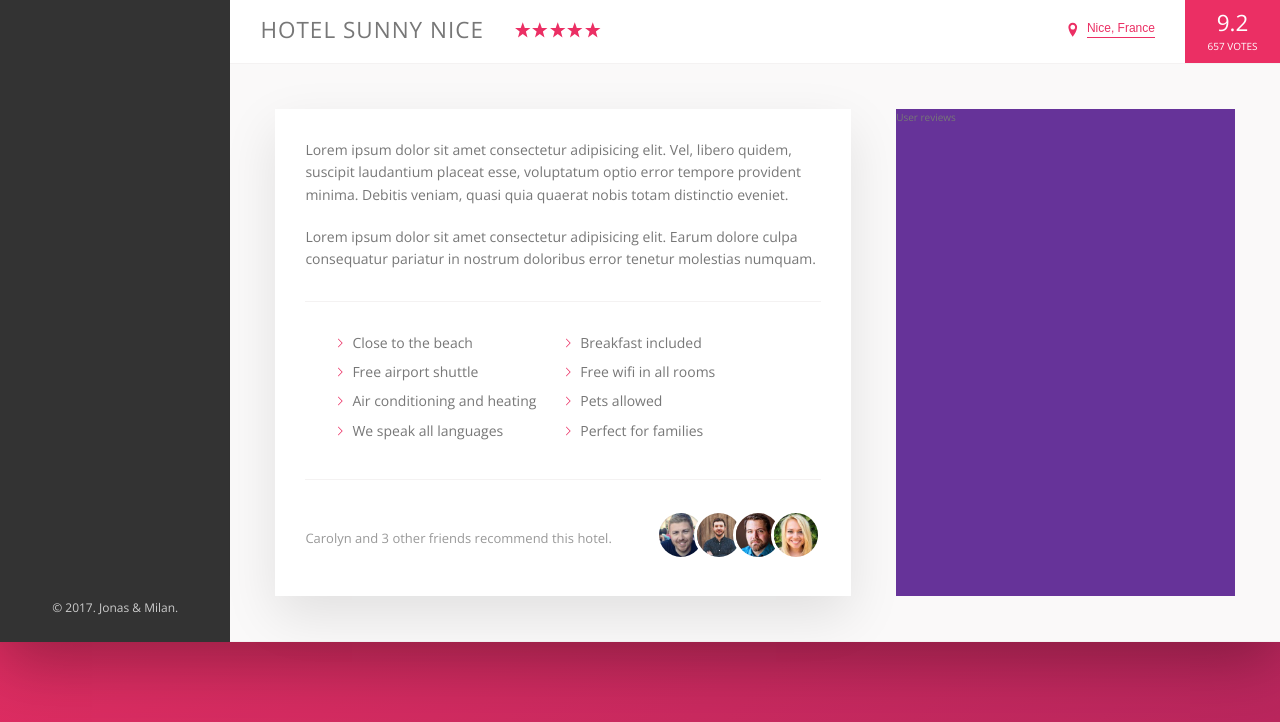
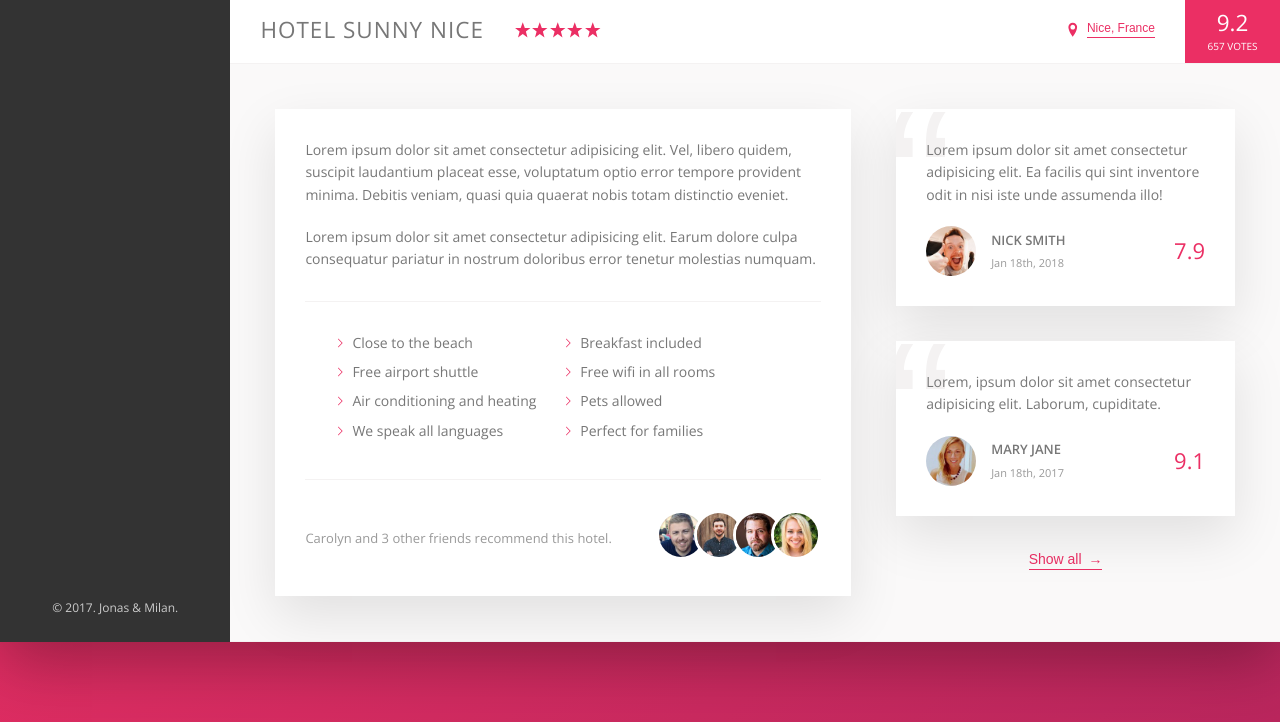
Before and after one commit to ubden/demoTrillo, a website: page index.html in a window 1280 px wide. Shown: the part 564-1286 px from the top of the page. Drawn offline with nearby package versions, Linux system fonts and the light colour scheme.

Commit message:
Reviews section and review component finished

```diff
--- a/index.html
+++ b/index.html
@@ -170,7 +170,35 @@
                     </div>
 
                     <div class="user-reviews">
-                        User reviews
+                        <figure class="review">
+                            <blockquote class="review__text">
+                                Lorem ipsum dolor sit amet consectetur adipisicing elit. Ea facilis qui sint inventore odit in nisi iste unde assumenda illo!
+                            </blockquote>
+                            <figcaption class="review__author">
+                                <img src="img/user-1.jpg" alt="User's photo" class="review__photo">
+                                <div class="review__author-box">
+                                    <p class="review__author-name">Nick Smith</p>
+                                    <p class="review__author-date">Jan 18th, 2018</p>
+                                </div>
+                                <div class="review__rating">7.9</div>
+                            </figcaption>
+                        </figure>
+
+                        <figure class="review">
+                            <blockquote class="review__text">
+                                Lorem, ipsum dolor sit amet consectetur adipisicing elit. Laborum, cupiditate.
+                            </blockquote>
+                            <figcaption class="review__author">
+                                <img src="img/user-2.jpg" alt="User's photo" class="review__photo">
+                                <div class="review__author-box">
+                                    <p class="review__author-name">Mary Jane</p>
+                                    <p class="review__author-date">Jan 18th, 2017</p>
+                                </div>
+                                <div class="review__rating">9.1</div>
+                            </figcaption>
+                        </figure>
+
+                        <button class="btn-inline">Show all <span>&rarr;</span></button>
                     </div>
                 </div>
             </main>
--- a/sass/components/_button-inline.scss
+++ b/sass/components/_button-inline.scss
@@ -7,10 +7,19 @@
     display: inline-block;
     background-color: transparent;
     cursor: pointer;
-    transition: al .2s ease-out;
+    transition: all .2s ease-out;
+
+    & span {
+        margin-left: 3px;
+        transition: margin-left .2s ease-out;
+    }
 
     &:hover {
         color: $color-grey-dark-1;
+
+        span {
+            margin-left: 8px;
+        }
     }
 
     &:focus {
--- /dev/null
+++ b/sass/components/_user-reviews.scss
@@ -0,0 +1,68 @@
+.user-reviews {
+    flex: 1;
+    font-size: 1.4rem;
+    display: flex;
+    flex-direction: column;
+    align-items: center;
+}
+
+.review {
+    background-color: #fff;
+    box-shadow: 0 2rem 5rem rgba(0,0,0,.1);
+    padding: 3rem;
+    margin-bottom: 3.5rem;
+    position: relative;
+    overflow: hidden;
+
+    &::before {
+        content: "\201C";
+        position: absolute;
+        top: -2.75rem;
+        left: -1rem;
+        font-size: 20rem;
+        font-family: sans-serif;
+        line-height: 1;
+        color: $color-grey-light-2;
+        z-index: 1;
+    }
+
+    &__text {
+        margin-bottom: 2rem;
+        position: relative;
+        z-index: 5;
+    }
+
+    &__author {
+        display: flex;
+        align-items: center;
+
+        &-box {
+            margin-right: auto;
+        }
+
+        &-name {
+            font-size: 1.3rem;
+            text-transform: uppercase;
+            font-weight: 600;
+            margin-bottom: .4rem;
+        }
+
+        &-date {
+            font-size: 1.1rem;
+            color: $color-grey-dark-3;
+        }
+    }
+
+    &__photo {
+        height: 5rem;
+        width: 5rem;
+        border-radius: 50%;
+        margin-right: 1.5rem;
+    }
+
+    &__rating {
+        color: $color-primary;
+        font-size: 2.2rem;
+        font-weight: 300;
+    }
+}
```
Also changed, not shown: css/main.css.
